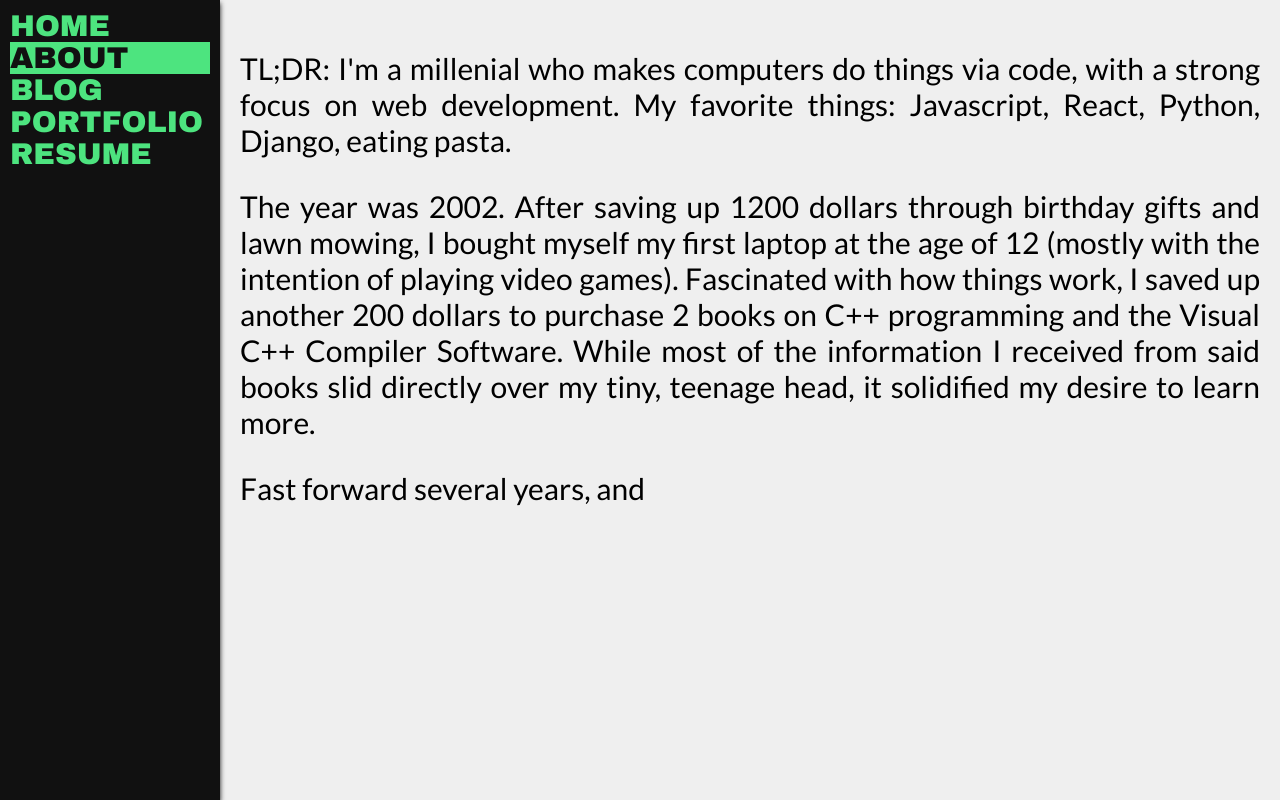
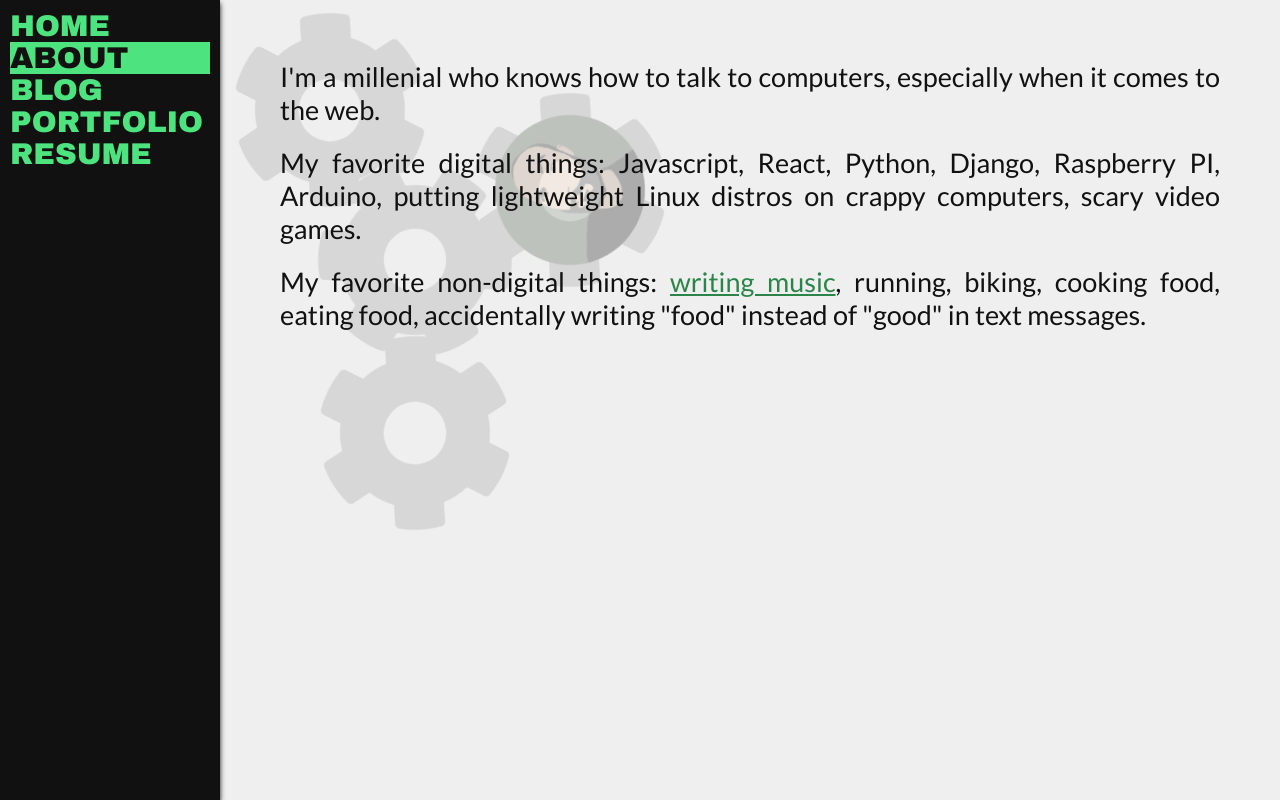
Before and after one commit to djflorio/dan-florio-site, a React (Create React App) app: page /about in a window 1280 px wide. Built offline with nearby package versions, Linux system fonts and the light colour scheme.

Commit message:
add ridiculous gears

```diff
--- a/src/pages/about/AboutPage.css
+++ b/src/pages/about/AboutPage.css
@@ -1,17 +1,94 @@
 .about {
   position: fixed;
-  /*background-color: rgb(77, 228, 127);*/
   background-color: #efefef;
   top: 0;
   right: 0;
   left: 220px;
   bottom: 0;
   overflow-y: scroll;
-  padding: 20px;
+  padding: 60px;
   font-family: 'Lato', sans-serif;
 }
 
 .about__p {
+  margin: 0 0 20px 0;
   text-align: justify;
-  font-size: 30px;
+  font-size: 27px;
+  color: #111;
 }
+
+.about__a {
+  color: rgb(43, 133, 73);
+  transition: 0.3s;
+}
+
+.about__a:hover {
+  color: rgb(6, 97, 36);
+}
+
+.about__gears {
+  position: absolute;
+  top: 0;
+  left: 0;
+  right: 0;
+  bottom: 0;
+  opacity: 0.1;
+}
+
+.about__gear {
+  position: absolute;
+  font-size: 200px;
+}
+
+.about__gear--1 {
+  top: 10px;
+  left: 10px;
+  animation: spinright 3s linear infinite;
+}
+
+.about__gear--2 {
+  top: 160px;
+  left: 95px;
+  transform: rotate(30deg);
+  animation: spinleft 3s linear infinite;
+}
+
+.about__gear--3 {
+  top: 333px;
+  left: 95px;
+  animation: spinright 3s linear infinite;
+}
+
+.about__gear--4 {
+  top: 90px;
+  left: 250px;
+  animation: spinright 3s linear infinite;
+}
+
+.about__face {
+  position: absolute;
+  border-radius: 50%;
+  width: 150px;
+  top: 115px;
+  left: 275px;
+  animation: spinright 3s linear infinite;
+  opacity: 0.2;
+}
+
+@keyframes spinright {
+  from {
+    transform: rotate(0deg);
+  }
+  to {
+    transform: rotate(359deg);
+  }
+}
+
+@keyframes spinleft {
+  0% {
+    transform: rotate(30deg);
+  }
+  100% {
+    transform: rotate(-329deg);
+  }
+}
--- a/src/pages/about/AboutPage.js
+++ b/src/pages/about/AboutPage.js
@@ -1,32 +1,63 @@
 // Node modules
 import React from 'react';
+import Fade from 'react-reveal/Fade';
+import { FontAwesomeIcon } from '@fortawesome/react-fontawesome'
 
 // Assets
 import './AboutPage.css';
+import { faCog } from '@fortawesome/free-solid-svg-icons'
+import face from './img/face.jpg';
 
 
 class AboutPage extends React.Component {
   render() {
     return (
+
       <div className="about">
+        <div className="about__gears">
+          <FontAwesomeIcon
+            icon={faCog}
+            className="about__gear about__gear--1"
+          />
+          <FontAwesomeIcon
+            icon={faCog}
+            className="about__gear about__gear--2"
+          />
+          <FontAwesomeIcon
+            icon={faCog}
+            className="about__gear about__gear--3"
+          />
+          <FontAwesomeIcon
+            icon={faCog}
+            className="about__gear about__gear--4"
+          />
+        </div>
+        <img className="about__face" src={face} alt="face" />
+        <Fade cascade right>
+          <div>
             <p className="about__p">
-          TL;DR: I'm a millenial who makes computers do things via code,
-          with a strong focus on web development. My favorite things: Javascript,
-          React, Python, Django, eating pasta.
+              I'm a millenial who knows how to talk to computers,
+              especially when it comes to the web.
             </p>
             <p className="about__p">
-          The year was 2002. After saving up 1200 dollars through birthday
-          gifts and lawn mowing, I bought myself my first laptop at the age of 12
-          (mostly with the intention of playing video games). Fascinated with how
-          things work, I saved up another 200 dollars to purchase 2 books on C++
-          programming and the Visual C++ Compiler Software. While most of the
-          information I received from said books slid directly over my tiny,
-          teenage head, it solidified my desire to learn more.
+              My favorite digital things: Javascript,
+              React, Python, Django, Raspberry PI, Arduino, putting lightweight Linux distros
+              on crappy computers, scary video games.
             </p>
             <p className="about__p">
-          Fast forward several years, and
+              My favorite non-digital things:&nbsp;
+              <a
+                className="about__a"
+                href="http://www.danfloriomusic.com"
+                target="_blank"
+                rel="noopener noreferrer">writing music</a>,
+              running, biking, cooking food, eating food, accidentally writing "food"
+              instead of "good" in text messages.
             </p>
           </div>
+        </Fade>
+      </div>
+
     );
   }
 }
--- a/src/pages/home/HomePage.js
+++ b/src/pages/home/HomePage.js
@@ -5,7 +5,7 @@ import { Link } from 'react-router-dom';
 
 // Assets
 import './HomePage.css';
-import { faCog } from '@fortawesome/free-solid-svg-icons'
+import { faCog } from '@fortawesome/free-solid-svg-icons';
 import avatar from './img/avatar.png';
 import Fade from 'react-reveal/Fade';
 
```
Also changed, not shown: src/pages/about/img/face.jpg (added). Lines whose indentation alone changed are shown as unchanged.
